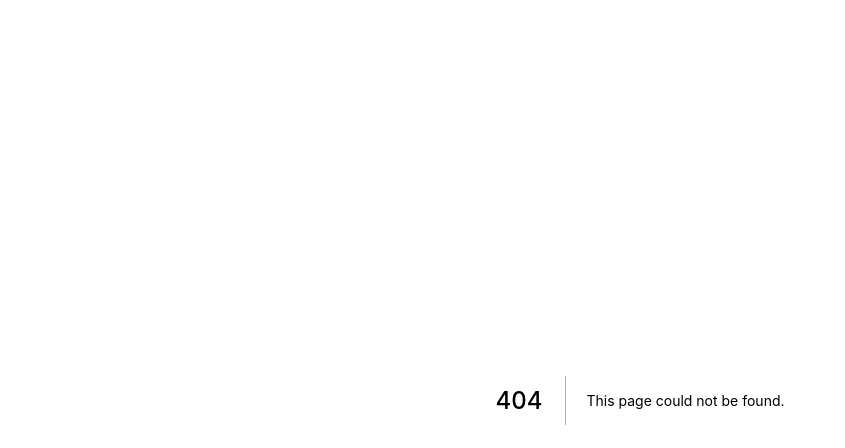
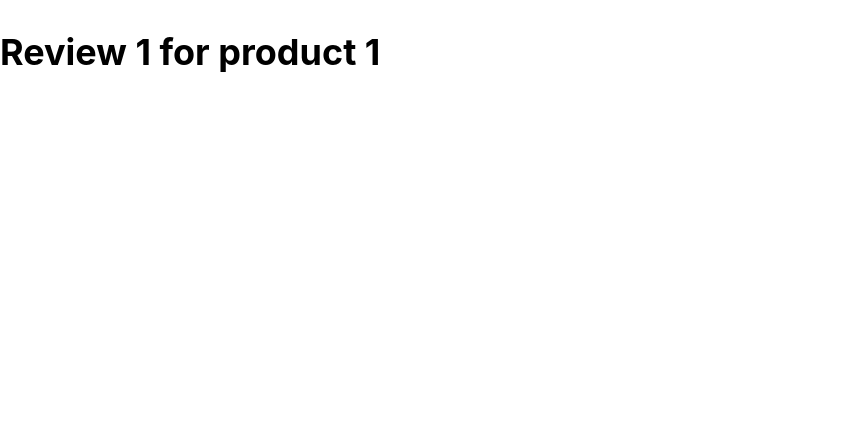
Before and after one commit to M-E-J-O-R/nextjs-blog, a Next.js app: page /product/1/review/1 in a window 1280 px wide. Before the commit this address had no page. Shown: the top 448 px of the page, without its empty margins (0-845 px from the left). Built offline with nearby package versions, Linux system fonts and the light colour scheme.

Commit message:
learnt about nested dynamic routes

```diff
--- /dev/null
+++ b/pages/product/[productId]/review/[reviewId].js
@@ -0,0 +1,11 @@
+import { useRouter } from "next/router";
+
+const ProductReview = () => {
+    const router = useRouter();
+    const { productId, reviewId } = router.query;
+    return (
+        <h1> Review {reviewId} for product {productId}</h1>
+    );
+};
+
+export default ProductReview;
```
Also changed, not shown: pages/product/[productId]/index.js (renamed from pages/product/[productId].js).
